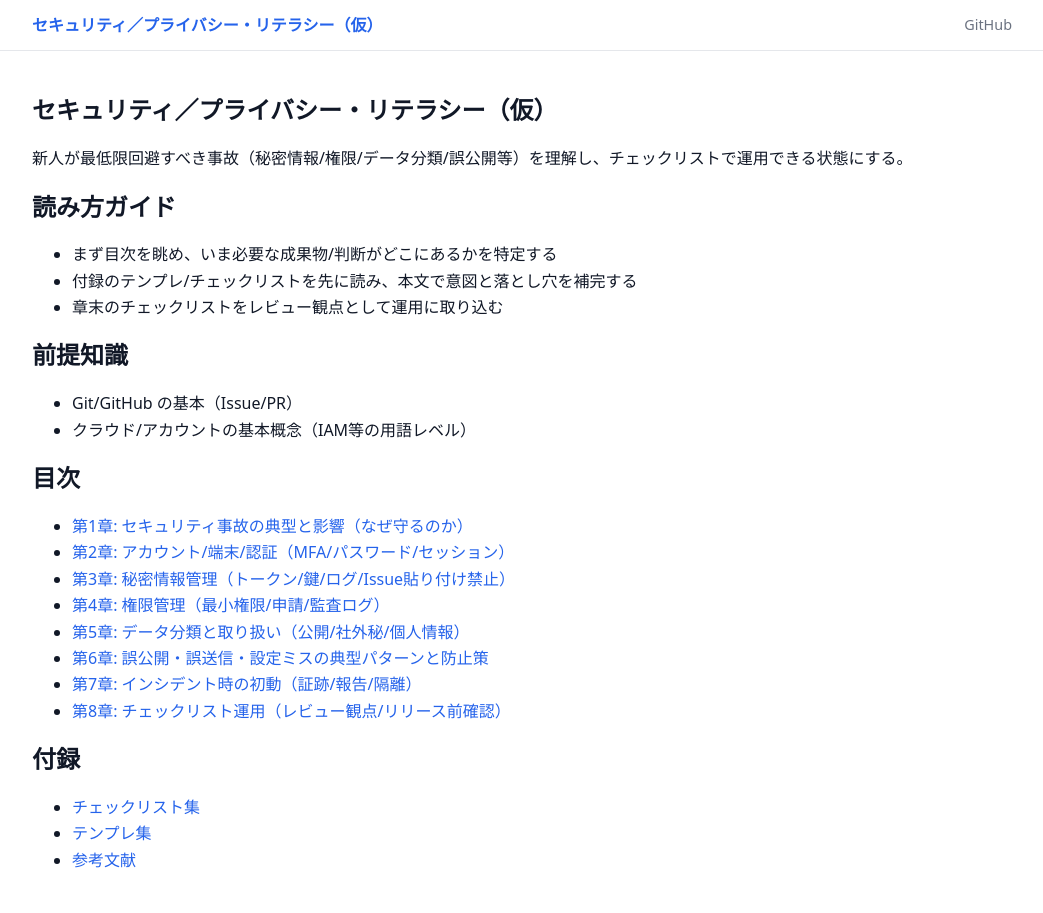
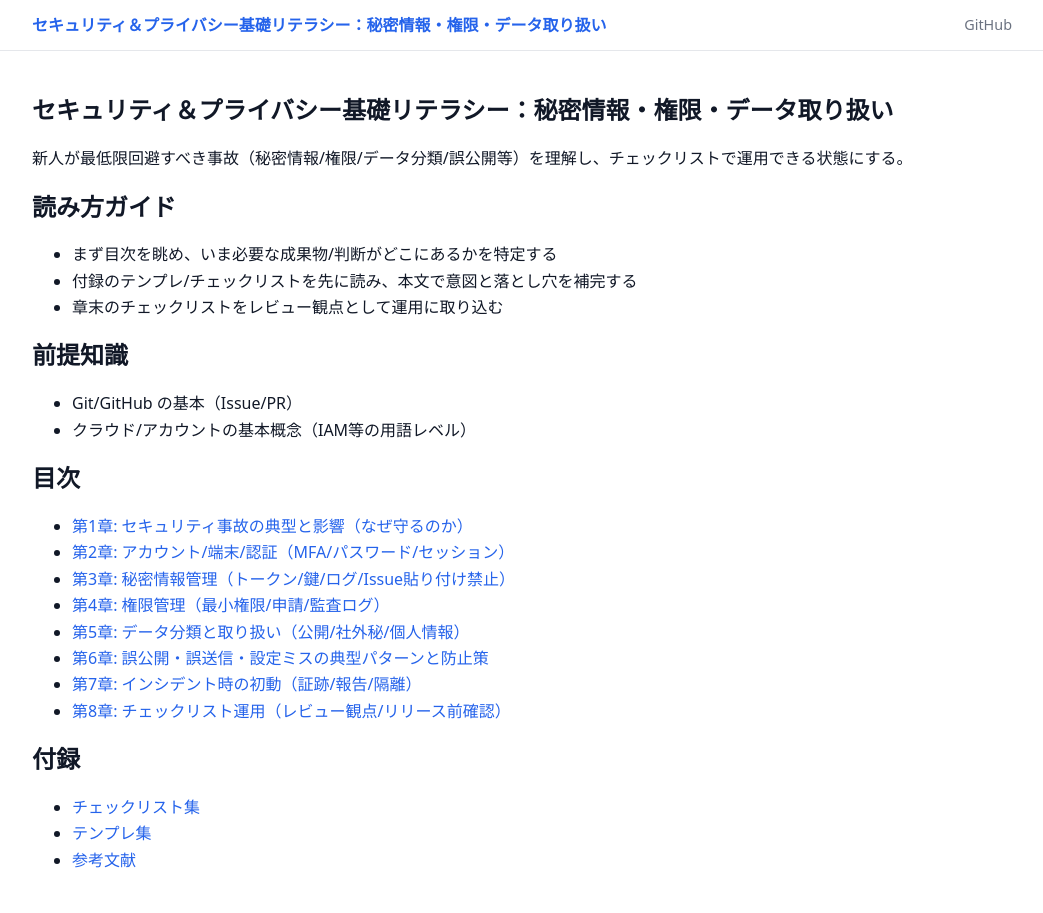
Before and after one commit to itdojp/security-privacy-literacy-book, a Jekyll site: the page built from docs/index.md, in a window 1280 px wide. Shown: the whole page, without its empty margins (118-1161 px from the left). Built offline with Jekyll 4.4.1, drawn with Linux system fonts in a browser that asks for light colours.

Commit message:
Set official book title

```diff
--- a/_config.yml
+++ b/_config.yml
@@ -1,4 +1,4 @@
-title: セキュリティ／プライバシー・リテラシー（仮）
+title: セキュリティ＆プライバシー基礎リテラシー：秘密情報・権限・データ取り扱い
 description: 新人が最低限回避すべき事故（秘密情報/権限/データ分類/誤公開等）と、チェックリスト運用を扱う。
 author: 株式会社アイティードゥ
 lang: ja
--- a/book-config.json
+++ b/book-config.json
@@ -1,5 +1,5 @@
 {
-  "title": "セキュリティ／プライバシー・リテラシー（仮）",
+  "title": "セキュリティ＆プライバシー基礎リテラシー：秘密情報・権限・データ取り扱い",
   "description": "新人が最低限回避すべき事故（秘密情報/権限/データ分類/誤公開等）と、チェックリスト運用を扱う。",
   "author": "株式会社アイティードゥ",
   "version": "0.1.0",
--- a/docs/_config.yml
+++ b/docs/_config.yml
@@ -1,4 +1,4 @@
-title: セキュリティ／プライバシー・リテラシー（仮）
+title: セキュリティ＆プライバシー基礎リテラシー：秘密情報・権限・データ取り扱い
 description: 新人が最低限回避すべき事故（秘密情報/権限/データ分類/誤公開等）と、チェックリスト運用を扱う。
 author: 株式会社アイティードゥ
 lang: ja
--- a/docs/index.md
+++ b/docs/index.md
@@ -1,11 +1,11 @@
 ---
-title: "セキュリティ／プライバシー・リテラシー（仮）"
+title: "セキュリティ＆プライバシー基礎リテラシー：秘密情報・権限・データ取り扱い"
 description: "新人が最低限回避すべき事故（秘密情報/権限/データ分類/誤公開等）を理解し、チェックリストで運用できる状態にする。"
 layout: book
 order: 0
 ---
 
-# セキュリティ／プライバシー・リテラシー（仮）
+# セキュリティ＆プライバシー基礎リテラシー：秘密情報・権限・データ取り扱い
 
 新人が最低限回避すべき事故（秘密情報/権限/データ分類/誤公開等）を理解し、チェックリストで運用できる状態にする。
 
```
Also changed, not shown: README.md.
